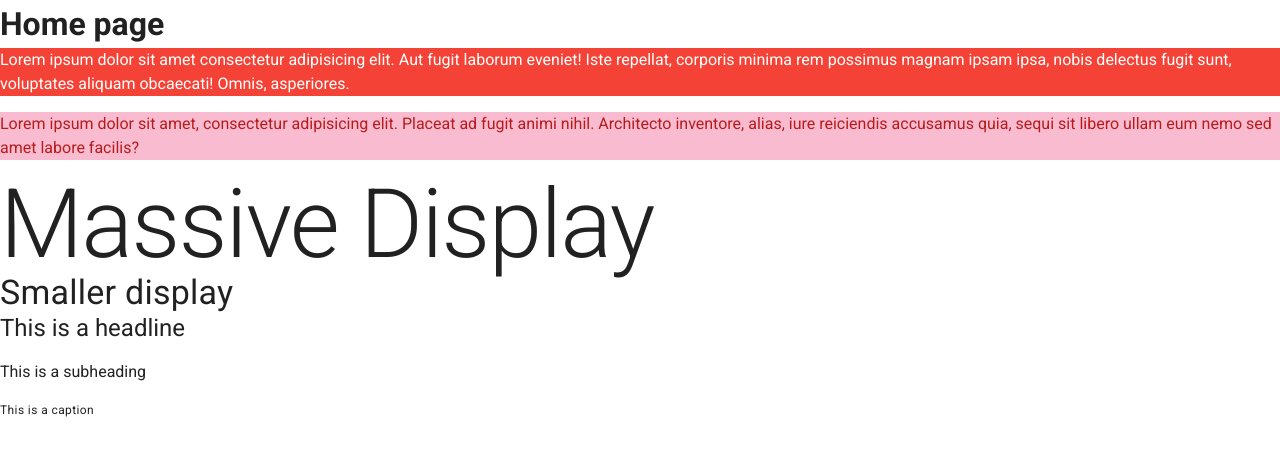
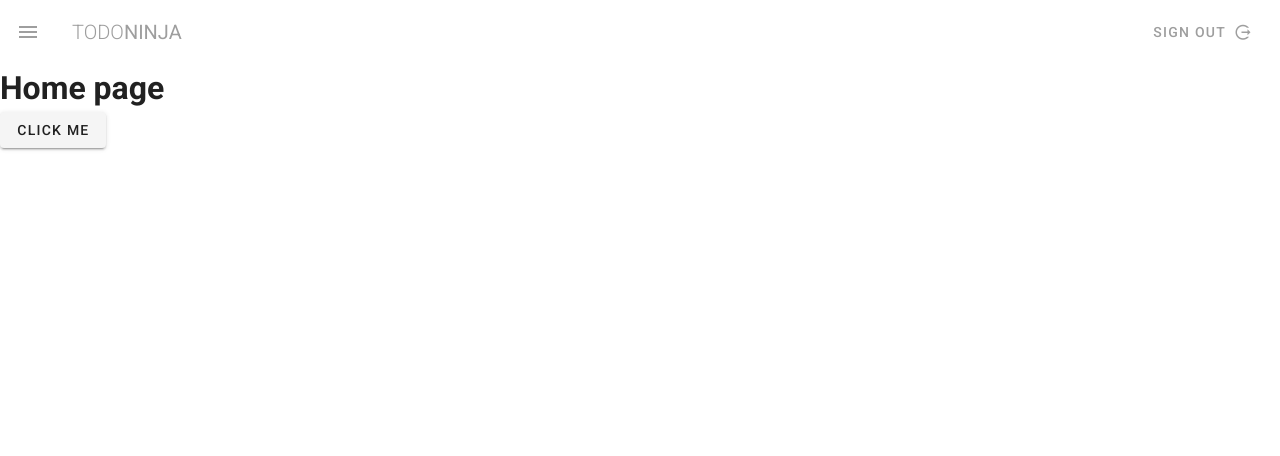
Before and after one commit to rafal-mi/todo-ninja, a Vue app: page / in a window 1280 px wide. Shown: the top 456 px of the page. Built offline with nearby package versions, Linux system fonts and the light colour scheme.

Commit message:
Completed #8: Navigation Drawer

```diff
--- a/src/App.vue
+++ b/src/App.vue
@@ -1,5 +1,6 @@
 <template>
-  <v-app>
+  <v-app class="grey lighten-4">
+    <Navbar />
     <v-content>
       <router-view></router-view>
     </v-content>
@@ -7,9 +8,11 @@
 </template>
 
 <script>
+import Navbar from '@/components/Navbar'
 
 export default {
   name: 'App',
+  components: { Navbar },
   data: () => ({
     //
   }),
--- /dev/null
+++ b/src/components/Navbar.vue
@@ -0,0 +1,30 @@
+<template>
+    <nav>
+
+        <v-toolbar flat app>
+            <!-- <v-toolbar-side-icon></v-toolbar-side-icon> -->
+            <v-app-bar-nav-icon class="grey--text" @click="drawer = !drawer"></v-app-bar-nav-icon>
+            <v-toolbar-title class="text-uppercase grey--text">
+                <span class="font-weight-light">Todo</span>
+                <span>Ninja</span>
+            </v-toolbar-title>
+            <v-spacer></v-spacer>
+            <v-btn text color="grey">
+                <span>Sign Out</span>
+                <v-icon right>mdi-location-exit</v-icon>
+            </v-btn>
+        </v-toolbar>
+
+        <v-navigation-drawer app v-model="drawer" class="indigo">
+            <p>Test</p>
+        </v-navigation-drawer>
+    </nav>
+</template>
+
+<script>
+export default {
+    data: () => ({
+        drawer: false
+    }),
+}
+</script>
--- a/src/main.js
+++ b/src/main.js
@@ -5,6 +5,8 @@
 
 Vue.config.productionTip = false
 
+window.App = App;
+
 new Vue({
   router,
   vuetify,
--- a/src/views/Home.vue
+++ b/src/views/Home.vue
@@ -1,15 +1,10 @@
 <template>
   <div class="home">
     <h1>Home page</h1>
-    <p class="red white--text">Lorem ipsum dolor sit amet consectetur adipisicing elit. Aut fugit laborum eveniet! Iste repellat, corporis minima rem possimus magnam ipsam ipsa, nobis delectus fugit sunt, voluptates aliquam obcaecati! Omnis, asperiores.</p>
-    <p class="pink lighten-4 red--text text--darken-4">Lorem ipsum dolor sit amet, consectetur adipisicing elit. Placeat ad fugit animi nihil. Architecto inventore, alias, iure reiciendis accusamus quia, sequi sit libero ullam eum nemo sed amet labore facilis?</p>
-    <h1 class="display-4">Massive Display</h1>
 
-    <h4 class="display-1">Smaller display</h4>
-
-    <p class="headline">This is a headline</p>
-    <p class="subheading">This is a subheading</p>
-    <p class="caption">This is a caption</p>
+    <!-- <v-btn class="hidden-md-and-down">Click me</v-btn> -->
+    <!-- <v-btn class="hidden-md-and-up">Click me</v-btn> -->
+    <v-btn class="hidden-sm-only">Click me</v-btn>
   </div>
 </template>
 
```
